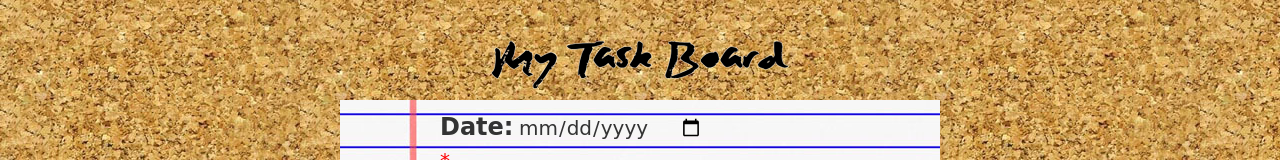
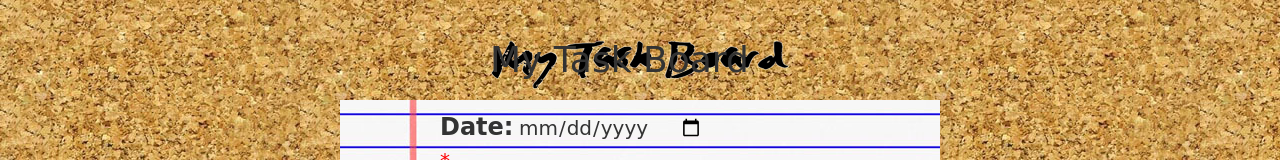
Before and after one commit to LiorSoffer/Task-Board, a plain HTML site: page index.html in a window 1280 px wide. Shown: the top 160 px of the page. Drawn offline with nearby package versions, Linux system fonts and the light colour scheme.

Commit message:
Update index.html

```diff
--- a/index.html
+++ b/index.html
@@ -6,6 +6,7 @@
     <meta name="viewport" content="width=device-width, initial-scale=1.0">
     <meta http-equiv="X-UA-Compatible" content="ie=edge">
     <title>My Task Board</title>
+
     <!-- Latest compiled and minified CSS -->
     <link rel="stylesheet" href="https://maxcdn.bootstrapcdn.com/bootstrap/3.3.7/css/bootstrap.min.css">
 
@@ -18,12 +19,10 @@
     <link rel="stylesheet" href="style.css">
     <!-- <script src="script.js"></script> -->
 
-    </style>
 </head>
-
 <body>
     <main>
-        <h1></h1>
+        <h1>My Task Board</h1>
         <form name="MyForm">
             <label>Date: </label>
             <input type="date" class="date1" value="">
@@ -37,5 +36,4 @@
     </main>
 </body>
 <script src="script.js"></script>
-
 </html>
```
